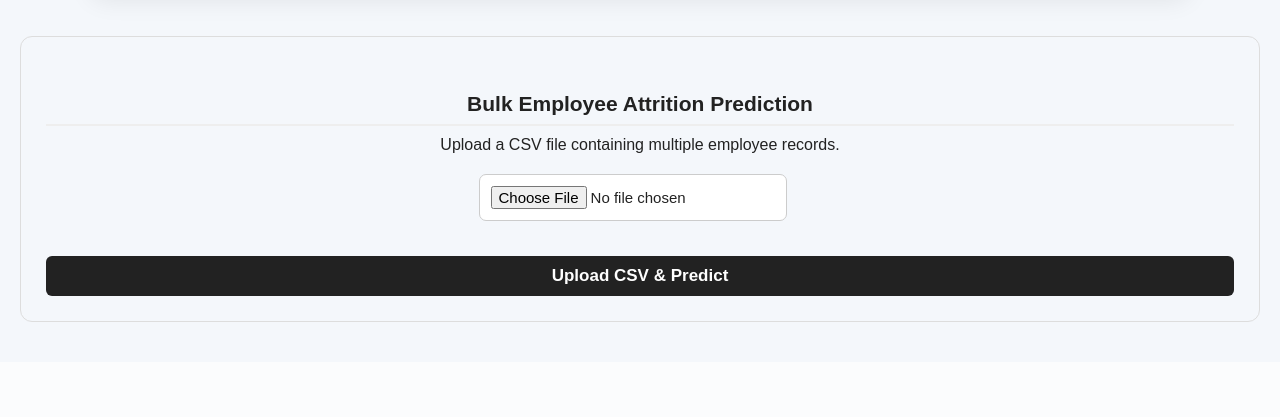
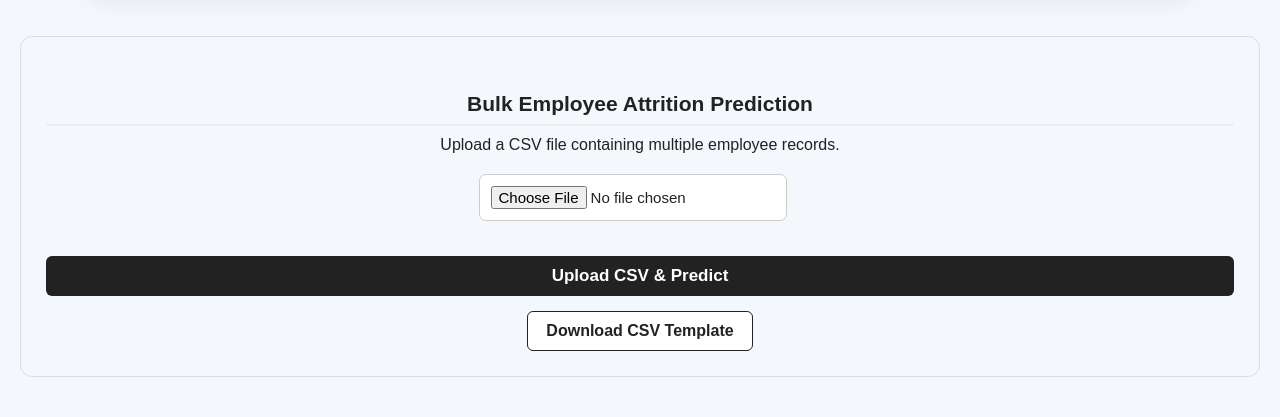
Before and after one commit to shah9546/Employee-Attrition-Prediction, a Flask app: page / in a window 1280 px wide. Shown: the part 1913-2330 px from the top of the page. Before the commit the page ends 2235 px from the top, so only its background shows below. Run offline with Flask 3, Linux system fonts and the light colour scheme; parts of the project's set-up code (start-up, migrations or seed data) failed here and were passed over.

Commit message:
Add CSV template download

```diff
--- a/app.py
+++ b/app.py
@@ -8,6 +8,55 @@ app = Flask(__name__)
 
 # Load trained machine learning model
 model = joblib.load("employee_attrition_model.pkl")
+
+@app.route("/download-template")
+def download_template():
+
+    columns = [
+        "Age",
+        "BusinessTravel",
+        "DailyRate",
+        "Department",
+        "DistanceFromHome",
+        "Education",
+        "EducationField",
+        "EnvironmentSatisfaction",
+        "Gender",
+        "HourlyRate",
+        "JobInvolvement",
+        "JobLevel",
+        "JobRole",
+        "JobSatisfaction",
+        "MaritalStatus",
+        "MonthlyIncome",
+        "MonthlyRate",
+        "NumCompaniesWorked",
+        "OverTime",
+        "PercentSalaryHike",
+        "PerformanceRating",
+        "RelationshipSatisfaction",
+        "StockOptionLevel",
+        "TotalWorkingYears",
+        "TrainingTimesLastYear",
+        "WorkLifeBalance",
+        "YearsAtCompany",
+        "YearsInCurrentRole",
+        "YearsSinceLastPromotion",
+        "YearsWithCurrManager"
+    ]
+
+    template = pd.DataFrame(columns=columns)
+
+    output = io.BytesIO(
+        template.to_csv(index=False).encode("utf-8")
+    )
+
+    return send_file(
+        output,
+        mimetype="text/csv",
+        as_attachment=True,
+        download_name="employee_attrition_template.csv"
+    )
 
 
 @app.route("/")
--- a/static/style.css
+++ b/static/style.css
@@ -215,3 +215,19 @@ button:hover {
     font-size: 16px;
     font-weight: bold;
 }
+.template-button {
+    display: inline-block;
+    margin-top: 15px;
+    padding: 10px 18px;
+    background: #ffffff;
+    border: 1px solid #222;
+    border-radius: 6px;
+    color: #222;
+    text-decoration: none;
+    font-weight: bold;
+}
+
+.template-button:hover {
+    background: #222;
+    color: #ffffff;
+}
--- a/templates/index.html
+++ b/templates/index.html
@@ -344,6 +344,10 @@
 
         <button type="submit">Upload CSV & Predict</button>
     </form>
+
+    <a href="/download-template" class="template-button">
+    Download CSV Template
+</a>
 </section>
 </body>
 </html>
```
